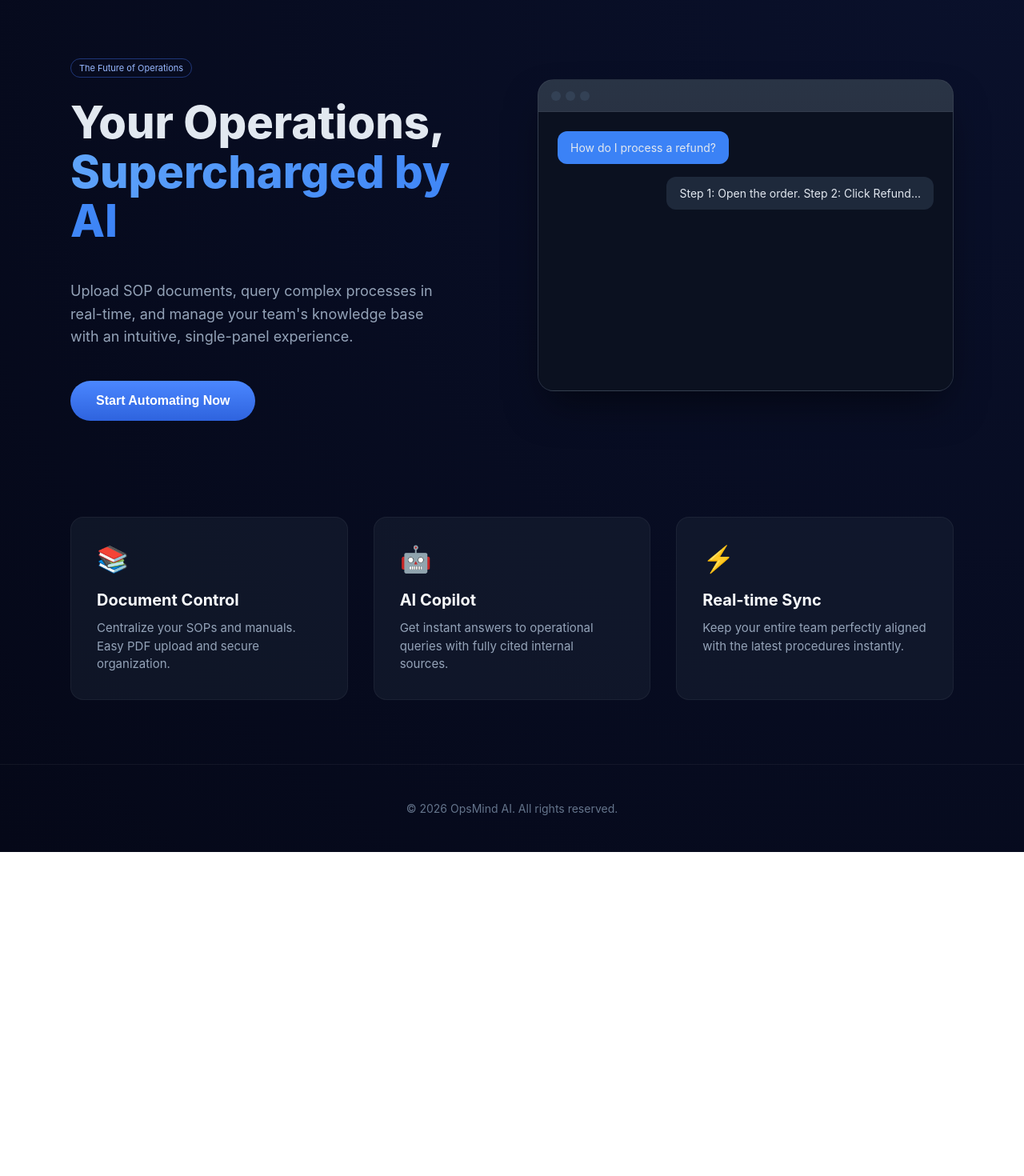
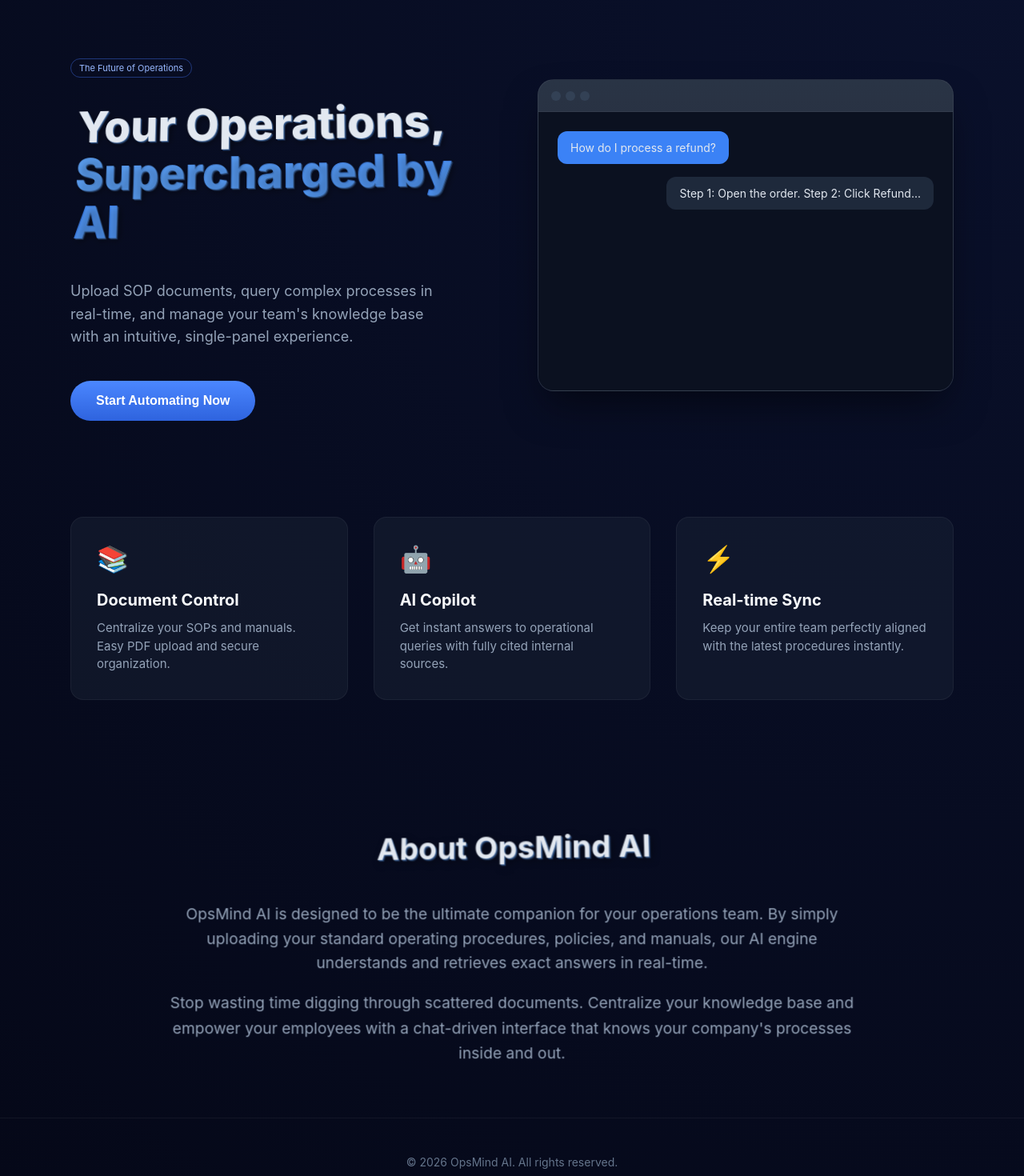
Before and after one commit to saninfuhad763-collab/sop-agent, a React (Vite) app in the folder sop-agent/frontend/: page / in a window 1280 px wide. Shown: the part 100-1570 px from the top of the page at 80% size. Before the commit the page ends 1165 px from the top, so only its background shows below. Built offline with nearby package versions, Linux system fonts and the light colour scheme.

Commit message:
Improved UI: Added some features on the home screen

```diff
--- a/sop-agent/frontend/src/Home.jsx
+++ b/sop-agent/frontend/src/Home.jsx
@@ -6,9 +6,6 @@ export default function Home({ goToLogin, goToRegister, goToDashboard, hasToken
       <header className="home-nav">
         <div className="brand">OpsMind AI</div>
         <nav>
-          <a href="#features">Features</a>
-          <a href="#about">About</a>
-          <a href="#pricing">Pricing</a>
         </nav>
         <div className="nav-actions">
           {hasToken ? (
@@ -28,7 +25,7 @@ export default function Home({ goToLogin, goToRegister, goToDashboard, hasToken
         <section className="home-hero">
           <div className="hero-content">
             <p className="eyebrow">The Future of Operations</p>
-            <h1 className="home-title">
+            <h1 className="home-title text-3d-anim">
               Your Operations,<br />
               <span className="highlight-text">Supercharged by AI</span>
             </h1>
@@ -81,6 +78,16 @@ export default function Home({ goToLogin, goToRegister, goToDashboard, hasToken
             <p>Keep your entire team perfectly aligned with the latest procedures instantly.</p>
           </div>
         </section>
+
+        <section id="about" className="home-about animate-pop-3d">
+          <h2 className="text-3d-anim">About OpsMind AI</h2>
+          <p>
+            OpsMind AI is designed to be the ultimate companion for your operations team. By simply uploading your standard operating procedures, policies, and manuals, our AI engine understands and retrieves exact answers in real-time.
+          </p>
+          <p>
+            Stop wasting time digging through scattered documents. Centralize your knowledge base and empower your employees with a chat-driven interface that knows your company's processes inside and out.
+          </p>
+        </section>
       </main>
 
       <footer className="home-footer">
--- a/sop-agent/frontend/src/styles.css
+++ b/sop-agent/frontend/src/styles.css
@@ -718,3 +718,59 @@ button:hover,
     grid-template-columns: 1fr;
   }
 }
+
+/* --- 3D Text Animations --- */
+@keyframes float3d {
+  0% {
+    transform: perspective(1000px) rotateX(10deg) rotateY(-5deg) translateZ(0px);
+    text-shadow: 1px 1px 0px rgba(96, 165, 250, 0.4), 2px 2px 0px rgba(96, 165, 250, 0.2), 3px 3px 10px rgba(0,0,0,0.5);
+  }
+  50% {
+    transform: perspective(1000px) rotateX(-5deg) rotateY(5deg) translateZ(20px);
+    text-shadow: 2px 2px 0px rgba(96, 165, 250, 0.5), 4px 4px 0px rgba(96, 165, 250, 0.3), 6px 6px 15px rgba(0,0,0,0.4);
+  }
+  100% {
+    transform: perspective(1000px) rotateX(10deg) rotateY(-5deg) translateZ(0px);
+    text-shadow: 1px 1px 0px rgba(96, 165, 250, 0.4), 2px 2px 0px rgba(96, 165, 250, 0.2), 3px 3px 10px rgba(0,0,0,0.5);
+  }
+}
+
+.text-3d-anim {
+  display: inline-block;
+  animation: float3d 6s ease-in-out infinite;
+  transform-style: preserve-3d;
+}
+
+@keyframes pop3d {
+  0% {
+    transform: perspective(600px) translateZ(0px);
+    opacity: 0;
+  }
+  100% {
+    transform: perspective(600px) translateZ(40px);
+    opacity: 1;
+  }
+}
+
+.animate-pop-3d {
+  animation: pop3d 1.5s cubic-bezier(0.16, 1, 0.3, 1) forwards;
+}
+
+.home-about {
+  padding: 60px 0;
+  text-align: center;
+  max-width: 800px;
+  margin: 0 auto;
+}
+
+.home-about h2 {
+  font-size: 36px;
+  margin-bottom: 24px;
+}
+
+.home-about p {
+  font-size: 18px;
+  line-height: 1.6;
+  color: #94a3b8;
+  margin-bottom: 16px;
+}
```
